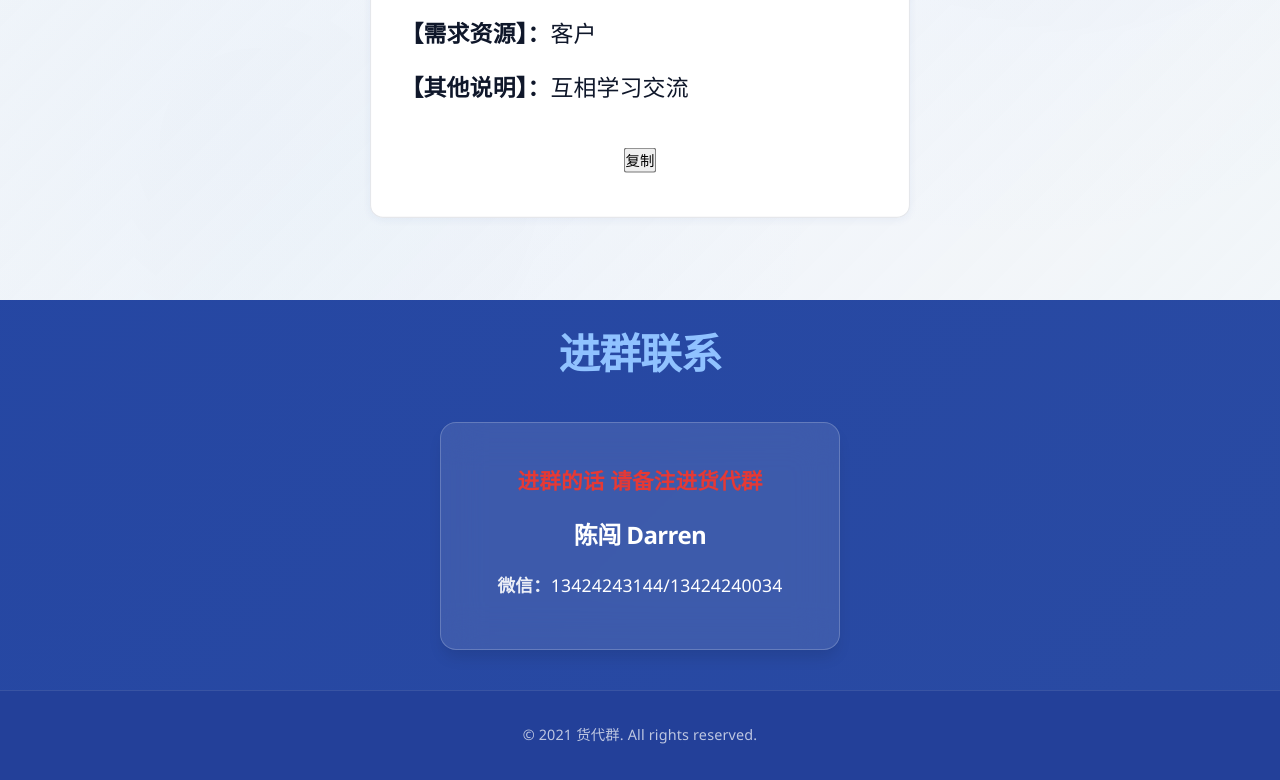
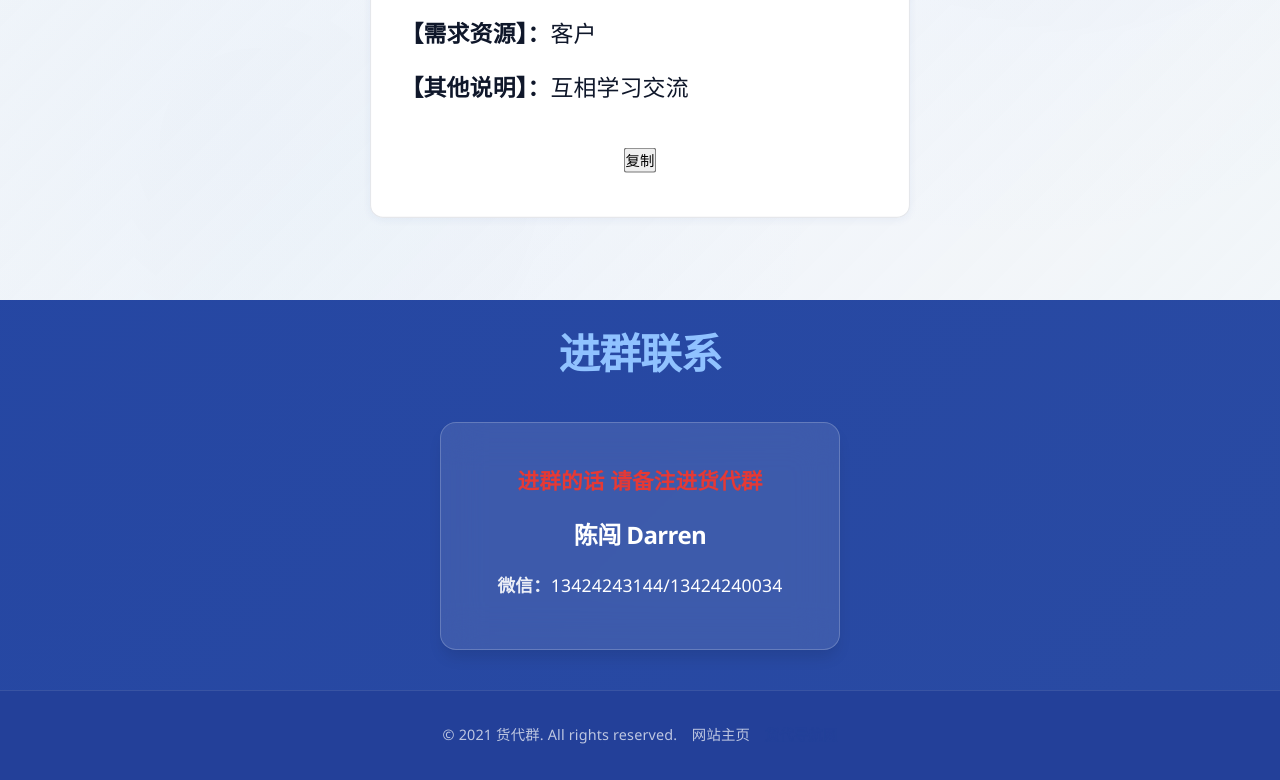
Before and after one commit to Darrenthinker/forwarder-group, a website: page index.html in a window 1280 px wide. Shown: the part 4934-5714 px from the top of the page. Drawn offline with Linux system fonts and the light colour scheme.

Commit message:
页脚添加网站主页货代导航网超链接

```diff
--- a/index.html
+++ b/index.html
@@ -253,7 +253,7 @@
     <!-- 页脚 -->
     <footer class="footer">
         <div class="container">
-            <p>&copy; 2021 货代群. All rights reserved.</p>
+            <p>&copy; 2021 货代群. All rights reserved.　网站主页　<a href="https://huodaiagent.com/" target="_blank" style="color:#234099;font-weight:700;text-decoration:underline;">货代导航网</a></p>
         </div>
     </footer>
 
```
